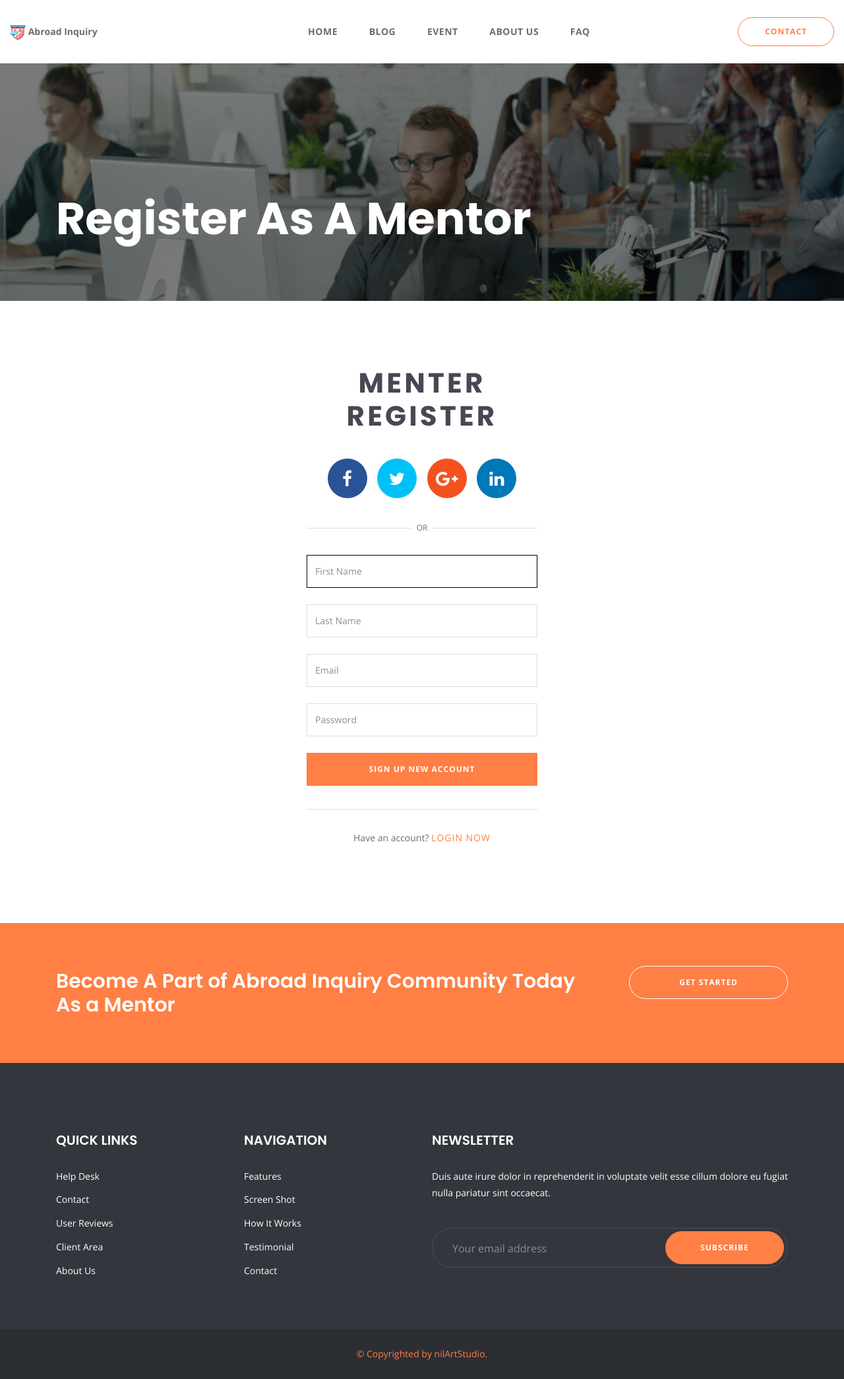
After one commit to xphabib/AbroadInquary, a Rails app: page /dashboard/users/request_for_new_mentorship in a window 1280 px wide. The commit adds this page. Shown: the whole page at 66% size. Run offline with Rails 7, Linux system fonts and the light colour scheme; the visitor is signed in with stand-in values (Sample User, id 1); style sheets or scripts are compiled from the project's sources; parts of the project's set-up code (start-up, migrations or seed data) failed here and were passed over.

Commit message:
mentor request

```diff
--- a/app/controllers/users_controller.rb
+++ b/app/controllers/users_controller.rb
@@ -1,6 +1,8 @@
 class UsersController < ApplicationController
+  skip_before_action :authenticate_user!, only: [:request_for_new_mentorship, :create_request_for_new_mentorship]
   before_action :set_user, only: [:show, :edit, :update, :destroy]
   layout 'dashboard'
+  layout 'application', only: [:request_for_new_mentorship]
 
   def my_profile ;end
 
@@ -16,6 +18,20 @@ class UsersController < ApplicationController
     # @mentors = Mentor.all
     # @students = Student.all
 
+  end
+
+  def request_for_new_mentorship
+    @user = User.new
+  end
+
+  def create_request_for_new_mentorship
+    @user = User.new(mentor_request_params)
+    @user.role = 'mentor'
+    if @user.save
+      redirect_to root_path
+    else
+      redirect_to request_for_new_mentorship_users_path
+    end
   end
 
   def show ;end
@@ -58,4 +74,9 @@ class UsersController < ApplicationController
   def set_params
     params.require(:user).permit!
   end
+
+  def mentor_request_params
+    params.require(:user).permit(:first_name, :last_name, :email, :password)
+  end
+
 end
--- a/app/views/layouts/application.html.erb
+++ b/app/views/layouts/application.html.erb
@@ -11,11 +11,11 @@
     <meta name="viewport" content="width=device-width, initial-scale=1, maximum-scale=1">
 
     <!--========== Specific Meta ==========-->
-    <meta name="description" content="Online Education template Based on HTML5.">
-    <meta name="keywords" content="HTML5, Template, Design, Development, education, edulab, online cources, training, online education, best education template">
+    <meta name="description" content="Abroad Inquiry">
+    <meta name="keywords" content="Abroad Education, education, Abroad Inquiry">
 
     <!--======== Page Title===========-->
-    <title>Edulab - Education HTML Template</title>
+    <title>Abroad Inquiry - Abroad Education</title>
 
     <!--========== Favicons =========-->
     <link rel="shortcut icon" href="<%= asset_path('favicon.ico')%>">
--- a/app/views/shared/_footer.html.erb
+++ b/app/views/shared/_footer.html.erb
@@ -4,10 +4,11 @@
     <div class="container">
       <div class="row">
         <div class="col-lg-9">
-          <h2>Become A Part of EduLab Community Today</h2>
+          <h2>Become A Part of Abroad Inquiry Community Today As a Mentor</h2>
         </div><!--/.col-lg-9-->
         <div class="col-lg-3 text-right">
-          <a href="#" class="btn btn-default">get started</a>
+<!--          <a href="#" class="btn btn-default"></a>-->
+          <%= link_to "get started", request_for_new_mentorship_users_path, class: "btn btn-default"%>
         </div><!--/.col-lg-3-->
       </div><!--/.row-->
     </div><!--/.container-->
--- /dev/null
+++ b/app/views/users/request_for_new_mentorship.html.erb
@@ -0,0 +1,57 @@
+<!--=======Page Heading
+   =================================-->
+<section class="page-heading-section before-bg bg-image" style="background-image: url(<%= asset_path('header/p-header3.jpg') %>);">
+  <div class="container">
+    <div class="row">
+      <div class="col-md-12 col-sm-12">
+        <div class="page-heading">
+          <h2 class="page-name text-capitalize">Register as a Mentor</h2>
+        </div><!--/.page-heading-->
+      </div><!--/.col-md-12-->
+    </div><!--/.row-->
+  </div><!--/.container-->
+</section><!--/.page-heading-area-->
+
+
+<div class="register-page page-wrapper s-pd100">
+  <div class="container">
+    <div class="row justify-content-center">
+      <div class="col-lg-4 col-md-6 col-sm-8">
+        <div class="login-form-area register-form-area">
+          <%= form_for @user, url: create_request_for_new_mentorship_users_path do |f| %>
+            <h2>MENTER REGISTER</h2>
+            <div id="socila-register" class="social-login-area">
+              <a class="facebook" href="#"><i class="fa fa-facebook"></i></a>
+              <a class="twitter" href="#"><i class="fa fa-twitter"></i></a>
+              <a class="google" href="#"><i class="fa fa-google-plus"></i></a>
+              <a class="linkedin" href="#"><i class="fa fa-linkedin"></i></a>
+            </div><!--/.social-login-area-->
+            <div class="divider-or text-center">
+              <span>or</span>
+            </div>
+            <p>
+              <%= f.text_field :first_name, autofocus: true, autocomplete: "First Name", class: "form-control", id: "user-first-name", placeholder: "First Name"%>
+            </p>
+            <p>
+              <%= f.text_field :last_name, autofocus: true, autocomplete: "Last Name", class: "form-control", id: "user-last-name", placeholder: "Last Name"%>
+            </p>
+            <p>
+              <%= f.email_field :email, autofocus: true, autocomplete: "email", class: "form-control", id: "user-email", placeholder: "Email"%>
+            </p>
+            <p>
+              <%= f.password_field :password, autofocus: true, autocomplete: "new-password", class: "form-control", id: "user-pass", placeholder: "Password"%>
+            </p>
+            <p>
+              <%= f.submit "Sign up new account", class: "btn btn-default btn-primary" %>
+            </p>
+            <div class="login-form-register-now">
+              <p> Have an account?
+                <%= link_to "LOGIN NOW", new_user_session_path %>
+              </p>
+            </div>
+          <% end %>
+        </div><!--/.register-form-area-->
+      </div><!--/.col-lg-4-->
+    </div><!--/.row-->
+  </div><!--/.container-->
+</div><!--/.login-page-->
--- a/config/routes.rb
+++ b/config/routes.rb
@@ -28,6 +28,8 @@ Rails.application.routes.draw do
     resources :users do
       collection do
         get :my_profile
+        get :request_for_new_mentorship
+        post :create_request_for_new_mentorship
       end
     end
     resources :schedules do
```
Also changed, not shown: app/views/home/index.html.erb (+24 -24 lines).
